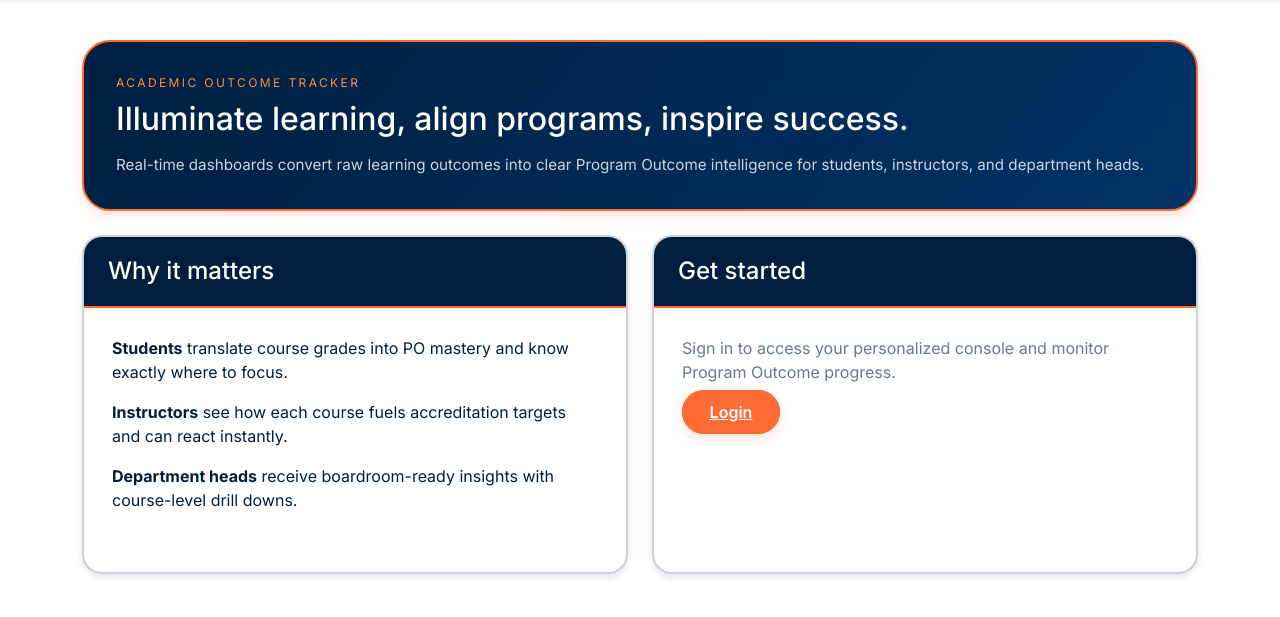
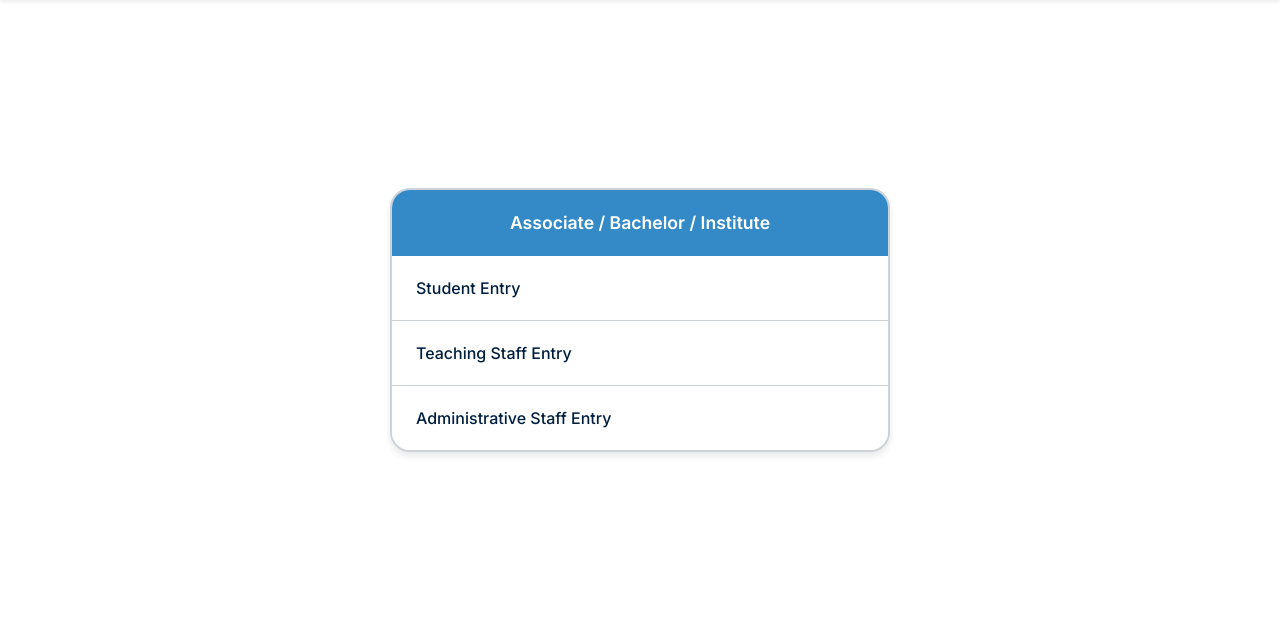
Before and after one commit to safidd/Academic-outcome-, a Django app: page / in a window 1280 px wide. Shown: the part 78-695 px from the top of the page. Run offline with Django 4.2, Linux system fonts and the light colour scheme.

```diff
--- a/users/templates/users/home.html
+++ b/users/templates/users/home.html
@@ -3,64 +3,97 @@
 {% block title %}Home - Academic Outcome Tracker{% endblock %}
 
 {% block content %}
-<div class="cyber-hero mb-4">
-    <p class="cyber-eyebrow mb-2">Academic Outcome Tracker</p>
-    <h2 class="mb-3">Illuminate learning, align programs, inspire success.</h2>
-    <p class="metric-subtext mb-0">
-        Real-time dashboards convert raw learning outcomes into clear Program Outcome intelligence for students,
-        instructors, and department heads.
-    </p>
-</div>
-
-<div class="row g-4">
-    <div class="col-md-6">
-        <div class="cyber-panel h-100">
-            <div class="cyber-panel-header">
-                <h4 class="mb-0">Why it matters</h4>
-            </div>
-            <div class="cyber-panel-body">
-                <ul class="list-unstyled mb-0">
-                    <li class="mb-3">
-                        <strong>Students</strong> translate course grades into PO mastery and know exactly where to focus.
-                    </li>
-                    <li class="mb-3">
-                        <strong>Instructors</strong> see how each course fuels accreditation targets and can react instantly.
-                    </li>
-                    <li>
-                        <strong>Department heads</strong> receive boardroom-ready insights with course-level drill downs.
-                    </li>
-                </ul>
-            </div>
+<div class="d-flex justify-content-center align-items-center" style="min-height: 70vh;">
+    <div class="entry-selection-panel">
+        <div class="entry-panel-header">
+            Associate / Bachelor / Institute
         </div>
-    </div>
-    <div class="col-md-6">
-        <div class="cyber-panel h-100">
-            <div class="cyber-panel-header">
-                <h4 class="mb-0">Get started</h4>
-            </div>
-            <div class="cyber-panel-body">
-                {% if not user.is_authenticated %}
-                    <p style="color: var(--text-muted);">
-                        Sign in to access your personalized console and monitor Program Outcome progress.
-                    </p>
-                    <a href="{% url 'login' %}" class="glow-button">Login</a>
+        <div class="entry-panel-body">
+            {% if user.is_authenticated %}
+                {% if user.role == 'student' %}
+                    <a href="{% url 'student:dashboard' %}" class="entry-option">
+                        <span>Student Entry</span>
+                    </a>
+                {% elif user.role == 'instructor' %}
+                    <a href="{% url 'instructor:dashboard' %}" class="entry-option">
+                        <span>Teaching Staff Entry</span>
+                    </a>
+                {% elif user.role == 'department_head' %}
+                    <a href="{% url 'head:dashboard' %}" class="entry-option">
+                        <span>Administrative Staff Entry</span>
+                    </a>
+                {% elif user.is_superuser %}
+                    <a href="{% url 'admin_page' %}" class="entry-option">
+                        <span>Administrative Staff Entry</span>
+                    </a>
                 {% else %}
-                    <p style="color: var(--text-muted);" class="mb-2">
-                        You are logged in as <strong>{% if user.first_name or user.last_name %}{{ user.first_name }} {{ user.last_name }}{% else %}{{ user.username }}{% endif %}</strong> ({{ user.get_role_display }}){% if user.email %} · {{ user.email }}{% endif %}.
-                    </p>
-                    <p style="color: var(--text-muted);" class="mb-3">Choose your dashboard from the navigation menu to continue.</p>
-                    <div class="d-flex flex-wrap gap-2">
-                        {% if user.role == 'student' %}
-                            <a href="{% url 'student:dashboard' %}" class="glow-button">Go to Dashboard</a>
-                        {% elif user.role == 'instructor' %}
-                            <a href="{% url 'instructor:dashboard' %}" class="glow-button">Go to Dashboard</a>
-                        {% elif user.role == 'department_head' %}
-                            <a href="{% url 'head:dashboard' %}" class="glow-button">Go to Dashboard</a>
-                        {% endif %}
-                    </div>
+                    <a href="{% url 'login' %}" class="entry-option">
+                        <span>Student Entry</span>
+                    </a>
+                    <a href="{% url 'login' %}" class="entry-option">
+                        <span>Teaching Staff Entry</span>
+                    </a>
+                    <a href="{% url 'login' %}" class="entry-option">
+                        <span>Administrative Staff Entry</span>
+                    </a>
                 {% endif %}
-            </div>
+            {% else %}
+                <a href="{% url 'login' %}" class="entry-option">
+                    <span>Student Entry</span>
+                </a>
+                <a href="{% url 'login' %}" class="entry-option">
+                    <span>Teaching Staff Entry</span>
+                </a>
+                <a href="{% url 'login' %}" class="entry-option">
+                    <span>Administrative Staff Entry</span>
+                </a>
+            {% endif %}
         </div>
     </div>
 </div>
+
+<style>
+    .entry-selection-panel {
+        width: 100%;
+        max-width: 500px;
+        background: var(--white);
+        border: 2px solid var(--border);
+        border-radius: 20px;
+        box-shadow: var(--shadow);
+        overflow: hidden;
+    }
+    .entry-panel-header {
+        background: #348AC7;
+        color: var(--white);
+        padding: 1.25rem 1.5rem;
+        font-weight: 600;
+        font-size: 1.1rem;
+        text-align: center;
+    }
+    .entry-panel-body {
+        padding: 0;
+    }
+    .entry-option {
+        display: block;
+        padding: 1.25rem 1.5rem;
+        color: var(--text-primary);
+        text-decoration: none;
+        border-bottom: 1px solid var(--border);
+        transition: all 0.2s ease;
+        background: var(--white);
+    }
+    .entry-option:last-child {
+        border-bottom: none;
+    }
+    .entry-option:hover {
+        background: rgba(255, 107, 53, 0.1);
+        color: var(--accent);
+        transform: translateX(5px);
+    }
+    .entry-option span {
+        display: block;
+        font-size: 1rem;
+        font-weight: 500;
+    }
+</style>
 {% endblock %}
```
Also changed, not shown: grades/templates/grades/student_dashboard.html (+16 -6 lines).
